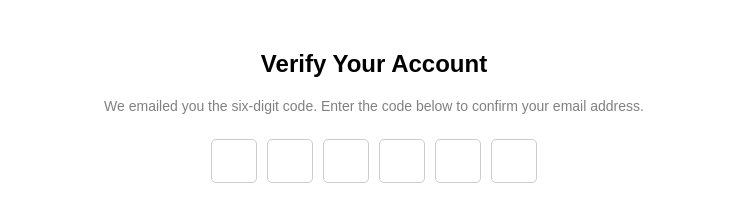
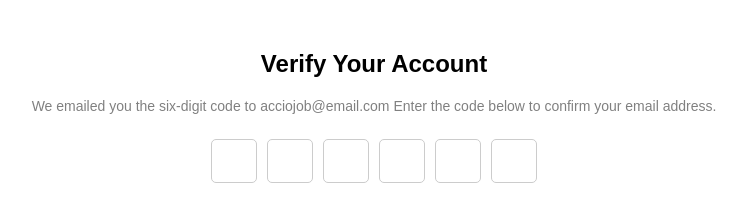
Before and after one commit to acciojob/OTP-aniketmanjare8995, a website: page main.html in a window 1280 px wide. Shown: the whole page, without its empty margins (266-1009 px from the left). Drawn offline with Linux system fonts and the light colour scheme.

Commit message:
created a submission

```diff
--- a/main.html
+++ b/main.html
@@ -9,7 +9,7 @@
 <body>
 
     <h2 id="verification_heading">Verify Your Account</h2>
-    <p id="verification_subtext">We emailed you the six-digit code. Enter the code below to confirm your email address.</p>
+    <p id="verification_subtext">We emailed you the six-digit code to acciojob@email.com Enter the code below to confirm your email address.</p>
 
     <div class="code-container">
         <input type="text" class="code" maxlength="1">
```
